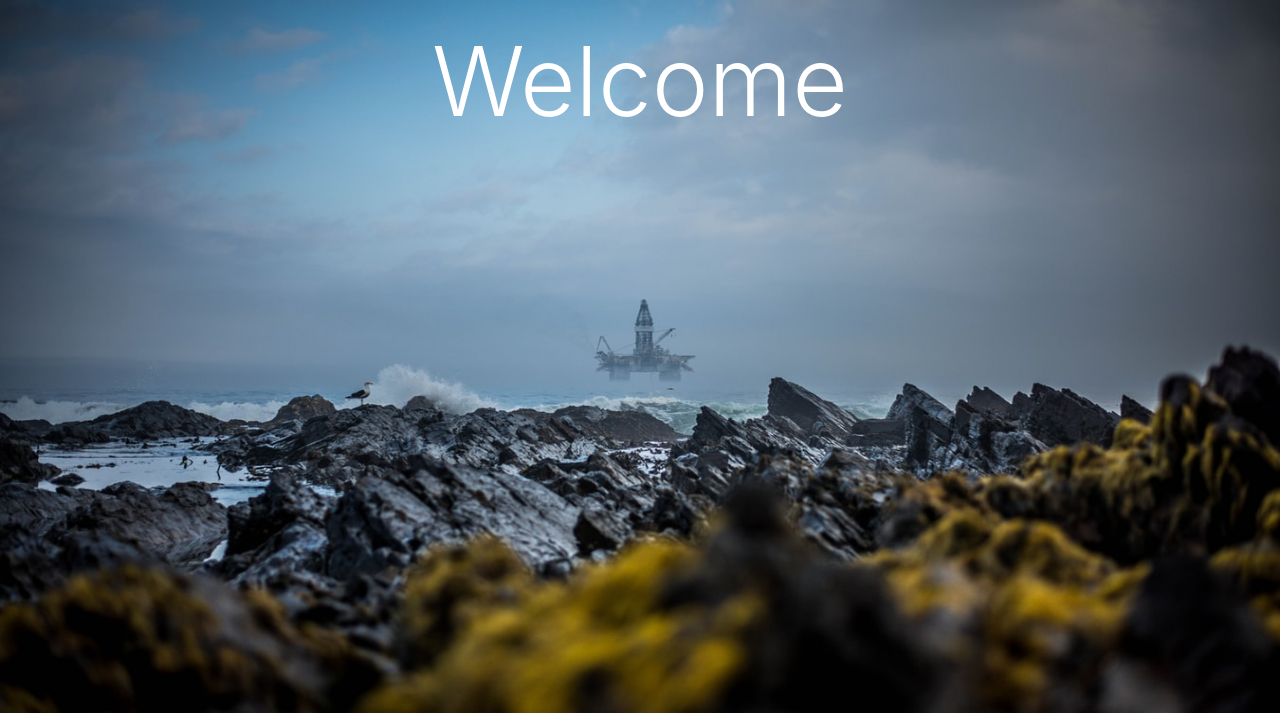
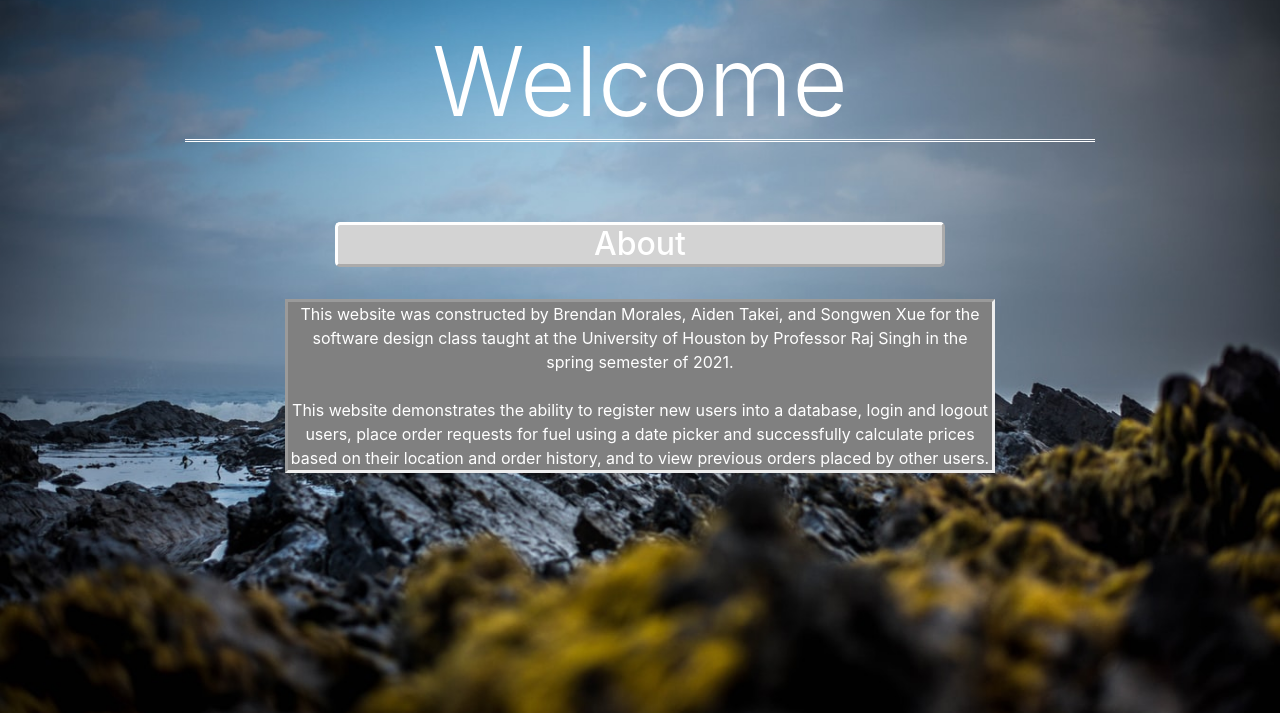
Before and after one commit to DICHAMOTO/Software-Design-Group-20, a Flask app: page / in a window 1280 px wide. Shown: the part 56-769 px from the top of the page. Run offline with Flask 2, Linux system fonts and the light colour scheme; some libraries are stand-ins or nearby versions.

Commit message:
added home page stuff

```diff
--- a/quote_project/templates/home.html
+++ b/quote_project/templates/home.html
@@ -11,10 +11,37 @@
 		background-size:100% 100%;
 		background-image:url({{url_for('static', filename='images/home-page.jpg')}});
 		}
+		h1 {display: flex;
+			justify-content: center;
+			color: white;
+			border-bottom-style: double;
+			margin-left: 100px;
+			margin-right: 100px;}
+		h2 {display: flex;
+			justify-content: center;
+			color: white;
+			border: 3px solid white;
+			border-style: outset;
+			border-radius: 5px;
+			background-color: lightgrey;
+			margin-left: 250px;
+			margin-right: 250px;}
+		p  {display: flex;
+			justify-content: center;
+			color: white;
+			text-align: center;
+			border-style: inset;
+			background-color: grey;
+			margin-left: 200px;
+			margin-right: 200px;}
 	</style>
 </head>
 <body>
-<h1 class="display-1 text-center text-white">Welcome</h1>
+<h1 class="display-1">Welcome</h1>
+<br><br><br>
+<h2>About</h2>
+<br>
+<p>This website was constructed by Brendan Morales, Aiden Takei, and Songwen Xue for the software design class taught at the University of Houston by Professor Raj Singh in the spring semester of 2021.<br><br>This website demonstrates the ability to register new users into a database, login and logout users, place order requests for fuel using a date picker and successfully calculate prices based on their location and order history, and to view previous orders placed by other users.</p>
 </body>
 </html>
 {% endblock content %}
```
